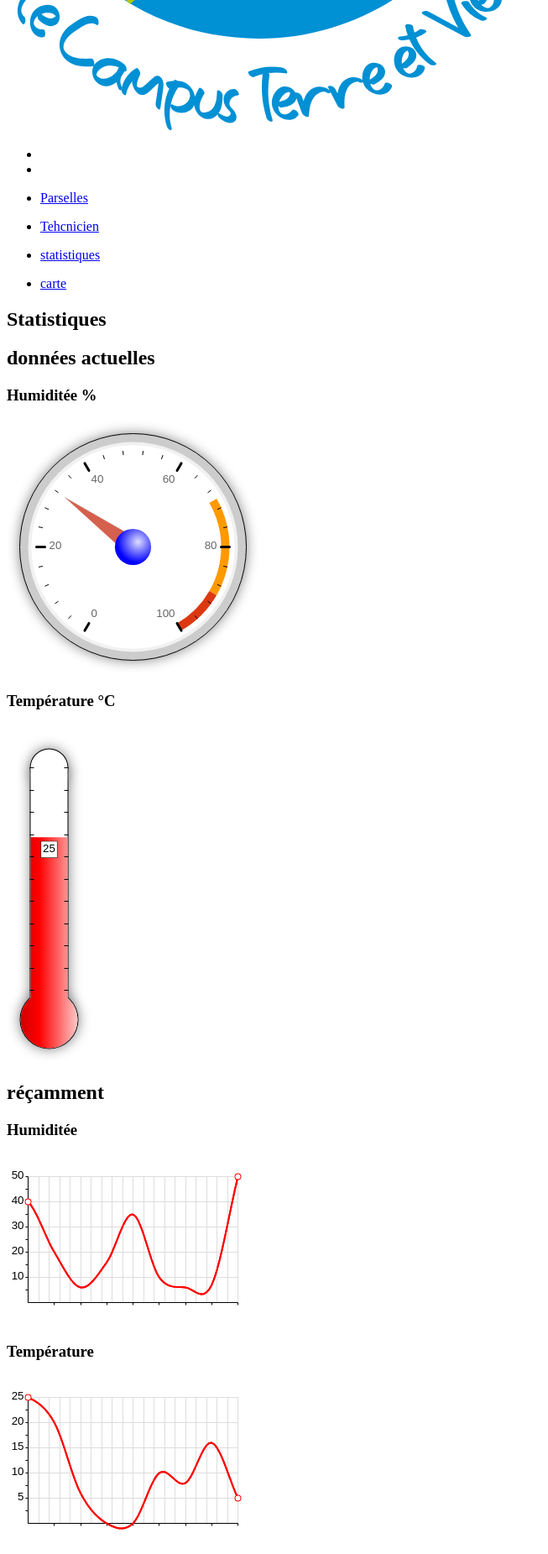
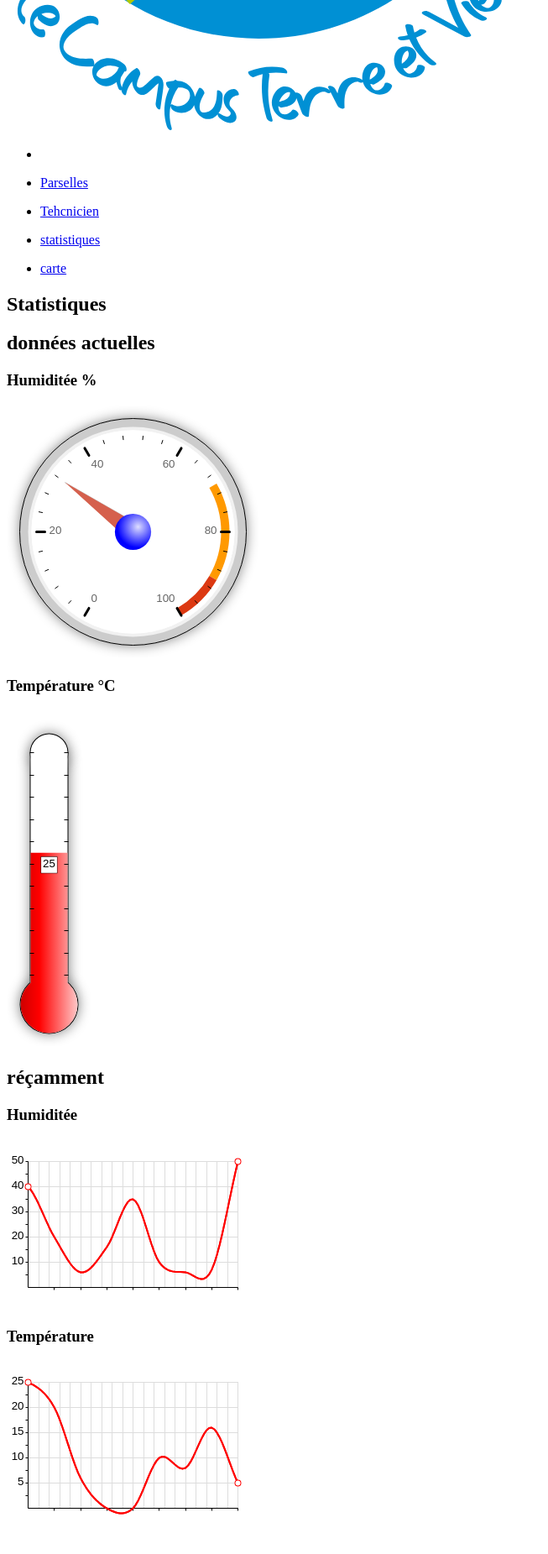
Before and after one commit to entrezunfredici/ProjetCapouSymfony, a Symfony app: template ProgetCapouSymfony/templates/technicien_index/index.html.twig in a window 1280 px wide. Shown: the part 636-2487 px from the top of the page at 84% size, without its empty margins (0-653 px from the left). After the commit the page ends 2440 px from the top, so only its background shows below. Run offline with Twig, Linux system fonts and the light colour scheme; the template is opened without the code that fills it, so the values that code supplies are empty; some libraries are stand-ins or nearby versions.

Commit message:
DesignUpgrate

```diff
--- a/ProgetCapouSymfony/assets/styles/app.css
+++ b/ProgetCapouSymfony/assets/styles/app.css
@@ -126,12 +126,9 @@ section {
     #texts
 */
 h1 {
-  text-shadow: -3px 3px 2px rgba(0, 0, 0, 0.5);
   animation: from-above ease 2s;
   font-family: "NatureGreen";
 }
 h2, h3, h4, h5, h6{
-  font-weight:bold;
-  text-shadow: -3px 3px 2px rgba(0, 0, 0, 0.5);
   font-family: "montserrat-thin";
 }
--- a/ProgetCapouSymfony/composer.json
+++ b/ProgetCapouSymfony/composer.json
@@ -11,6 +11,7 @@
         "doctrine/doctrine-bundle": "^2.5",
         "doctrine/doctrine-migrations-bundle": "^3.2",
         "doctrine/orm": "^2.11",
+        "easycorp/easyadmin-bundle": "^4.0",
         "phpdocumentor/reflection-docblock": "^5.3",
         "phpstan/phpdoc-parser": "^1.2",
         "sensio/framework-extra-bundle": "^6.2",
--- a/ProgetCapouSymfony/config/bundles.php
+++ b/ProgetCapouSymfony/config/bundles.php
@@ -13,4 +13,5 @@ return [
     Symfony\Bundle\MonologBundle\MonologBundle::class => ['all' => true],
     Symfony\Bundle\MakerBundle\MakerBundle::class => ['dev' => true],
     Sensio\Bundle\FrameworkExtraBundle\SensioFrameworkExtraBundle::class => ['all' => true],
+    EasyCorp\Bundle\EasyAdminBundle\EasyAdminBundle::class => ['all' => true],
 ];
--- /dev/null
+++ b/ProgetCapouSymfony/public/js/ShowMesures.js
@@ -0,0 +1,91 @@
+//temperature °C
+temperature=25
+temperatureMax=70
+temperatureMin=-30
+//humidity %
+humidity=32
+humidityMin=0
+humidityMax=100
+//manometer
+
+new RGraph.Gauge({
+    id:    'Humidity',
+    min:   humidityMin,
+    max:   humidityMax,
+    value: humidity
+}).draw();
+
+//thermometer
+
+new RGraph.Thermometer({
+    id:    'Temperature',
+    min:   temperatureMin,
+    max:   temperatureMax,
+    value: temperature
+}).draw();
+
+//reste
+data = [40,20,6,16,35,10,6,7,50];
+                                        xaxisLabels = ['Aujourdhui', 'J-1', 'J-2', 'J-3', 'J-4', 'J-5', 'J-6', 'J-7', 'J-8'];
+                                        new RGraph.Line({
+                                            id: 'HumidityGraph',
+                                            data: data,
+                                            options: {
+                                                tooltips: '%{key}',
+                                                tooltipsFormattedUnitsPost: '%',
+                                                tooltipsFormattedKeyColors: ['red','blue','#0f0'],
+                                                tooltipsFormattedKeyLabels: ['John','Richard','Luis'],
+                                                tooltipsCss: {
+                                                    fontSize: '16pt',
+                                                    textAlign: 'left'
+                                                },
+                                                backgroundGridVlines: false,
+                                                backgroundGridBorder: false,
+                                                colors: ['red','blue','green'],
+                                                linewidth: 2,
+                                                spline: true,
+                                                tickmarksStyle: 'dot',
+                                                tickmarksSize: 6,
+                                                xaxisLabels: xaxisLabels,
+                                                xaxis: false,
+                                                yaxis: false,
+                                                marginLeft: 40,
+                                                shadow: false,
+                                                labelsAbove: true,
+                                                labelsAboveUnitsPost: '%',
+                                                labelsAboveOffsety: -5
+                                            }
+                                        }).trace();
+
+
+                                        data = [25,20,6,0,0,10,8,16,5];
+                                        xaxisLabels = ['Aujourdhui', 'J-1', 'J-2', 'J-3', 'J-4', 'J-5', 'J-6', 'J-7', 'J-8'];
+                                        new RGraph.Line({
+                                            id: 'TemperatureGraph',
+                                            data: data,
+                                            options: {
+                                                tooltips: '%{key}',
+                                                tooltipsFormattedUnitsPost: '%',
+                                                tooltipsFormattedKeyColors: ['red','blue','#0f0'],
+                                                tooltipsFormattedKeyLabels: ['John','Richard','Luis'],
+                                                tooltipsCss: {
+                                                    fontSize: '16pt',
+                                                    textAlign: 'left'
+                                                },
+                                                backgroundGridVlines: false,
+                                                backgroundGridBorder: false,
+                                                colors: ['red','blue','green'],
+                                                linewidth: 2,
+                                                spline: true,
+                                                tickmarksStyle: 'dot',
+                                                tickmarksSize: 6,
+                                                xaxisLabels: xaxisLabels,
+                                                xaxis: false,
+                                                yaxis: false,
+                                                marginLeft: 40,
+                                                shadow: false,
+                                                labelsAbove: true,
+                                                labelsAboveUnitsPost: '%',
+                                                labelsAboveOffsety: -5
+                                            }
+                                        }).trace();
--- a/ProgetCapouSymfony/public/js/dashboard.js
+++ b/ProgetCapouSymfony/public/js/dashboard.js
@@ -1,3 +1,23 @@
+function ChangeMenuWhithButton(idButton, buttonClass1, buttonClass2, idObject){
+    objectID=document.getElementById(idObject);
+    buttonID=document.getElementById(idButton);
+
+    if(objectID.classList.contains('Hidden')){
+        objectID.classList.remove('Hidden');
+        objectID.classList.add('Show');
+    }else if(objectID.classList.contains('Show')){
+        objectID.classList.remove('Show');
+        objectID.classList.add('Hidden');
+    }
+
+    if(buttonID.classList.contains(buttonClass1)){
+        buttonID.classList.remove(buttonClass1);
+        buttonID.classList.add(buttonClass2);
+    }else if(buttonID.classList.contains(buttonClass2)){
+        buttonID.classList.remove(buttonClass2);
+        buttonID.classList.add(buttonClass1);
+    }
+}
 function Change(id_Object_Hidden, id_Object_Shown){
     Hide(id_Object_Hidden);
     Show(id_Object_Shown);
--- a/ProgetCapouSymfony/templates/technicien_index/index.html.twig
+++ b/ProgetCapouSymfony/templates/technicien_index/index.html.twig
@@ -6,15 +6,20 @@
 <main id>
     <!--Dashboard Section-->
     <section id="DashBoard" class="DashBoard">
-        <div class="top-side-bar row tech-color-bkgnd">
-            <div class="col-1">
+        <div class="top-side-bar row DashBar">
+            <div class="col-1" class="DashLogo">
                 <a href="#">
                     <img class="logo" src="{{ asset('pictures/logo.svg')}}"/>
                 </a>
             </div>
-            <ul class="col-7">
-                <li><a class="nav-link" href=""><i class=""></i></a></li>
-                <li><a class="nav-link" href=""><i class=""></i></a></li>
+            <ul class="col-2">
+                <li>
+                    <a class="nav-link" href="javascript:ChangeMenuWhithButton('lsbbutton', 'bi-list', 'bi-x-lg', 'lsb')">
+                        <i id="lsbbutton" class="bi bi-list"></i>
+                    </a>
+                </li>
+            </ul>
+            <ul class="col-5">
             </ul>
             <ul class="col-2">
                 <li class="dropdown"><a class="nav-link" href="#"><span>Parselles</span> <i class="bi bi-chevron-down"></i></a>
@@ -31,7 +36,7 @@
             </ul>
         </div>
         <div class="row">
-            <div class="col-1 left-side-bar tech-color-bkgnd">
+            <div id="lsb" class="col-2 left-side-bar DashBar Hidden">
                 <ul>
                     <li>
                         <a class="nav-link" href="javascript:Change('MapBoard', 'StatsBoard')">
@@ -47,9 +52,9 @@
                     </li>
                 </ul>
             </div>
-            <div class="col-10">
-                <div id="StatsBoard" class="StatsBoard Show container tech-color-txt">
-                    <div id="tech-color-txt" class="row">
+            <div class="col-9">
+                <div id="StatsBoard" class="StatsBoard Show container">
+                    <div class="row">
                         <!--La classe bg-danger ajoute un fond rouge à l'élément-->
                         <div class="col"><h1>Statistiques</h1></div>
                     </div>
@@ -60,28 +65,10 @@
                                 <div class="col">
                                     <h3>Humiditée %</h3>
                                     <canvas id="Humidity" width="300px" height="300px"></canvas>
-                                    <script>
-                                        humidity=32
-                                        new RGraph.Gauge({
-                                            id: 'Humidity',
-                                            min: 0,
-                                            max: 100,
-                                            value: humidity
-                                        }).draw();
-                                    </script>
                                 </div>
                                 <div class="col">
                                     <h3>Température °C</h3>
                                     <canvas id="Temperature" width="100px" height="400px"></canvas>
-                                    <script>
-                                        temperature=25
-                                        new RGraph.Thermometer({
-                                            id: 'Temperature',
-                                            min: -30,
-                                            max: 50,
-                                            value: temperature
-                                        }).draw();
-                                    </script>
                                 </div>
                             </div>
                             <div class="row">
@@ -89,76 +76,10 @@
                                 <div class="col">
                                     <h3>Humiditée</h3>
                                     <canvas id="HumidityGraph" width="300px" height="200px"></canvas>
-                                    <script>
-                                        data = [40,20,6,16,35,10,6,7,50];
-                                        xaxisLabels = ['Aujourdhui', 'J-1', 'J-2', 'J-3', 'J-4', 'J-5', 'J-6', 'J-7', 'J-8'];
-                                        new RGraph.Line({
-                                            id: 'HumidityGraph',
-                                            data: data,
-                                            options: {
-                                                tooltips: '%{key}',
-                                                tooltipsFormattedUnitsPost: '%',
-                                                tooltipsFormattedKeyColors: ['red','blue','#0f0'],
-                                                tooltipsFormattedKeyLabels: ['John','Richard','Luis'],
-                                                tooltipsCss: {
-                                                    fontSize: '16pt',
-                                                    textAlign: 'left'
-                                                },
-                                                backgroundGridVlines: false,
-                                                backgroundGridBorder: false,
-                                                colors: ['red','blue','green'],
-                                                linewidth: 2,
-                                                spline: true,
-                                                tickmarksStyle: 'dot',
-                                                tickmarksSize: 6,
-                                                xaxisLabels: xaxisLabels,
-                                                xaxis: false,
-                                                yaxis: false,
-                                                marginLeft: 40,
-                                                shadow: false,
-                                                labelsAbove: true,
-                                                labelsAboveUnitsPost: '%',
-                                                labelsAboveOffsety: -5
-                                            }
-                                        }).trace();
-                                    </script>
                                 </div>
                                 <div class="col">
                                     <h3>Température</h3>
                                     <canvas id="TemperatureGraph" width="300px" height="200px"></canvas>
-                                    <script>
-                                        data = [25,20,6,0,0,10,8,16,5];
-                                        xaxisLabels = ['Aujourdhui', 'J-1', 'J-2', 'J-3', 'J-4', 'J-5', 'J-6', 'J-7', 'J-8'];
-                                        new RGraph.Line({
-                                            id: 'TemperatureGraph',
-                                            data: data,
-                                            options: {
-                                                tooltips: '%{key}',
-                                                tooltipsFormattedUnitsPost: '%',
-                                                tooltipsFormattedKeyColors: ['red','blue','#0f0'],
-                                                tooltipsFormattedKeyLabels: ['John','Richard','Luis'],
-                                                tooltipsCss: {
-                                                    fontSize: '16pt',
-                                                    textAlign: 'left'
-                                                },
-                                                backgroundGridVlines: false,
-                                                backgroundGridBorder: false,
-                                                colors: ['red','blue','green'],
-                                                linewidth: 2,
-                                                spline: true,
-                                                tickmarksStyle: 'dot',
-                                                tickmarksSize: 6,
-                                                xaxisLabels: xaxisLabels,
-                                                xaxis: false,
-                                                yaxis: false,
-                                                marginLeft: 40,
-                                                shadow: false,
-                                                labelsAbove: true,
-                                                labelsAboveUnitsPost: '%',
-                                                labelsAboveOffsety: -5
-                                            }
-                                        }).trace();
-                                    </script>
                                 </div>
                             </div>
                         </div>
@@ -176,6 +97,6 @@
 </main>
 <!---->
 <footer>
-
+    <script type="text/javascript" src="{{ asset('../js/ShowMesures.js')}}"></script>
 </footer>
 {% endblock %}
```
Also changed, not shown: ProgetCapouSymfony/assets/styles/colors.css (+8 -0 lines), ProgetCapouSymfony/assets/styles/dashboard.css (+6 -2 lines), 2 other files.
